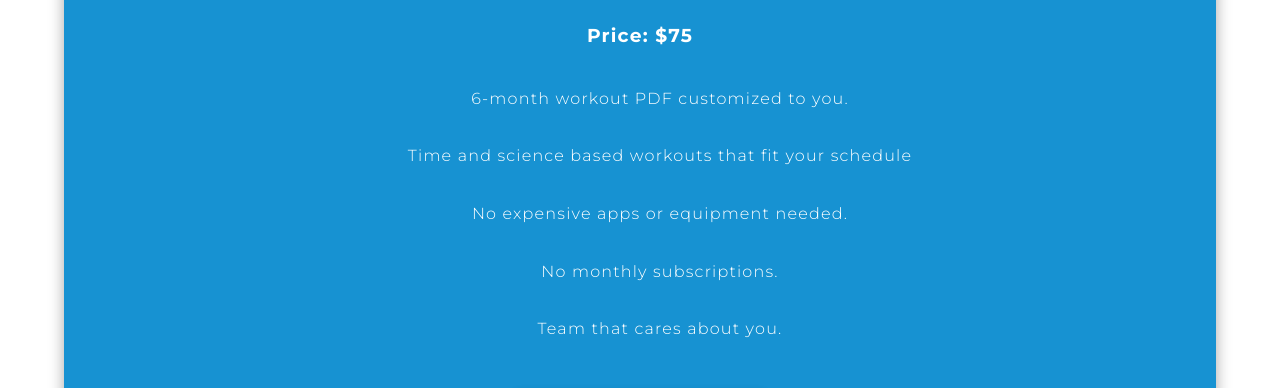
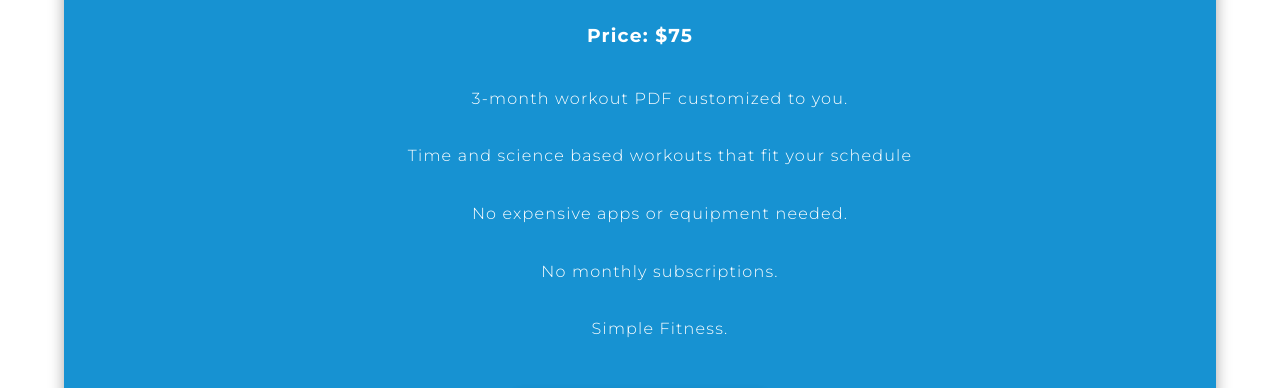
Before and after one commit to garkilic/build-up, a React (Create React App) app: page / in a window 1280 px wide. Shown: the part 1781-2169 px from the top of the page. Built offline with nearby package versions, Linux system fonts and the light colour scheme; what @typeform/embed would draw is missing.

Commit message:
Simple copy changes

```diff
--- a/src/components/Training.js
+++ b/src/components/Training.js
@@ -37,11 +37,11 @@ export default function Training() {
 				<h2>Early Bird Offering</h2>
 				<h3>Price: $75</h3>
 				<ul className="training--list">
-					<li>6-month workout PDF customized to you.</li>{" "}
+					<li>3-month workout PDF customized to you.</li>{" "}
 					<li>Time and science based workouts that fit your schedule</li>
 					<li>No expensive apps or equipment needed.</li>
 					<li>No monthly subscriptions.</li>
-					<li>Team that cares about you.</li>
+					<li>Simple Fitness.</li>
 				</ul>
 				<button className="signup" onClick={toggle}>
 					Try Now!
```
